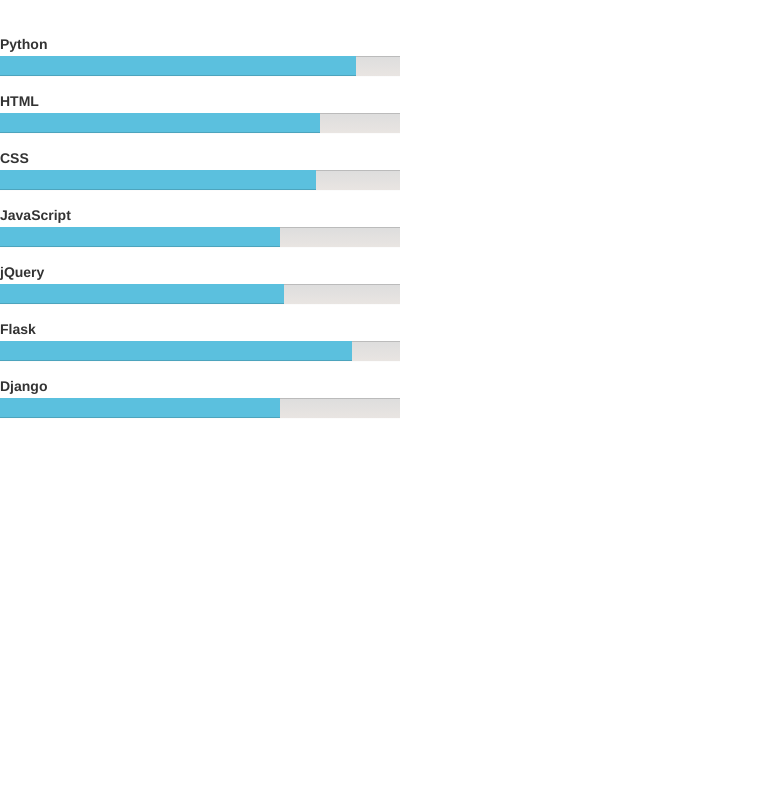
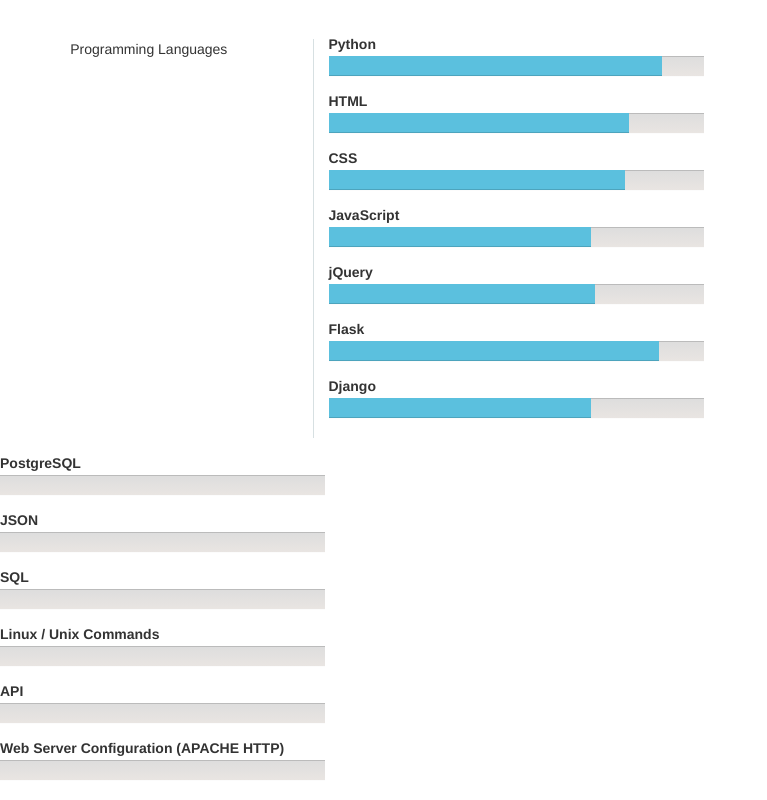
Before and after one commit to CruzanCaramele/Portfolio, a Flask app: page /skills in a window 1280 px wide. Shown: the part 51-851 px from the top of the page, without its empty margins (0-767 px from the left). Before the commit the page ends 469 px from the top, so only its background shows below. Run offline with Flask 2, Linux system fonts and the light colour scheme; some libraries are stand-ins or nearby versions.

Commit message:
feat: Add border on left, add new skills make div with a border

```diff
--- a/templates/skills.html
+++ b/templates/skills.html
@@ -1,6 +1,12 @@
 {% extends "index.html" %}
 {% block content %}
-<div id="resumeProficiencies">
+
+	<div class="row">
+		<div class="col-md-3 topic-headers" align="center">
+			Programming Languages
+		</div>
+
+		<div id="resumeProficiencies" class="col-md-4  verticalLine">
 
 
 				<div id="resumeProficienciesTop" class="resumeProficienciesTop1">
@@ -102,7 +108,106 @@
 
 				</div>
 			</div><!--END resumeProficienciesBottom-->
+		</div><!--END of First Row for Skills-->
+
+		<div  id="resumeProficienciesColTwo" class="col-md-4">
+
+				<div id="resumeProficienciesTop" class="resumeProficienciesTop1">
+					PostgreSQL
+				</div><!--END resumeProficienciesTop1-->
+
+
+				<div id="resumeProficienciesBottom">
+
+					<div class="progress">
+
+						<div class="postgreSQL progress-bar progress-bar-info" role="progressbar" style="width: 0%"></div>
+
+					</div>
+				</div><!--END resumeProficienciesBottom Postgres-->
+
+				<div id="resumeProficienciesTop" class="resumeProficienciesTop1">
+					JSON
+				</div><!--END resumeProficienciesTop1-->
+
+
+				<div id="resumeProficienciesBottom">
+
+					<div class="progress">
+
+						<div class="json progress-bar progress-bar-info" role="progressbar" style="width: 0%"></div>
+
+					</div>
+				</div><!--END resumeProficienciesBottom JSON-->
+
+
+
+				<div id="resumeProficienciesTop" class="resumeProficienciesTop1">
+					SQL
+				</div><!--END resumeProficienciesTop1-->
+
+
+				<div id="resumeProficienciesBottom">
+
+					<div class="progress">
+
+						<div class="sql progress-bar progress-bar-info" role="progressbar" style="width: 0%"></div>
+
+					</div>
+				</div><!--END resumeProficienciesBottom SQL-->
+
+
+				<div id="resumeProficienciesTop" class="resumeProficienciesTop1">
+					Linux / Unix Commands
+				</div><!--END resumeProficienciesTop1-->
+
+
+				<div id="resumeProficienciesBottom">
+
+					<div class="progress">
+
+						<div class="unix progress-bar progress-bar-info" role="progressbar" style="width: 0%"></div>
+
+					</div>
+				</div><!--END resumeProficienciesBottom LINUX-->
+
+
+				<div id="resumeProficienciesTop" class="resumeProficienciesTop1">
+					API
+				</div><!--END resumeProficienciesTop1-->
+
+
+				<div id="resumeProficienciesBottom">
+
+					<div class="progress">
+
+						<div class="api progress-bar progress-bar-info" role="progressbar" style="width: 0%"></div>
+
+					</div>
+				</div><!--END resumeProficienciesBottom API-->
+
+
+				<div id="resumeProficienciesTop" class="resumeProficienciesTop1">
+					Web Server Configuration (APACHE HTTP)
+				</div><!--END resumeProficienciesTop1-->
+
+
+				<div id="resumeProficienciesBottom">
+
+					<div class="progress">
+
+						<div class="apache progress-bar progress-bar-info" role="progressbar" style="width: 0%"></div>
+
+					</div>
+				</div><!--END resumeProficienciesBottom APACHE-->
+
+
+		</div><!--END 2nd skills column-->
+
+
 
 
 	</div>
+
+
 {% endblock %}
```
Lines whose indentation alone changed are shown as unchanged.
